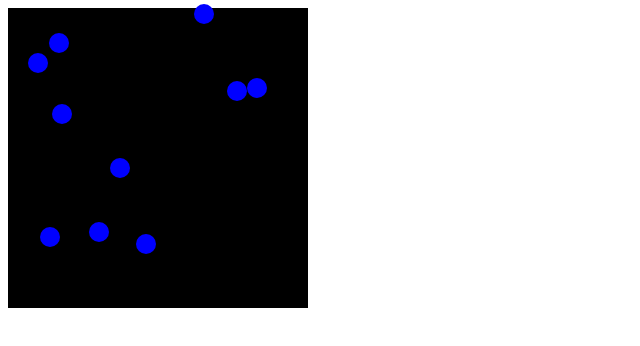
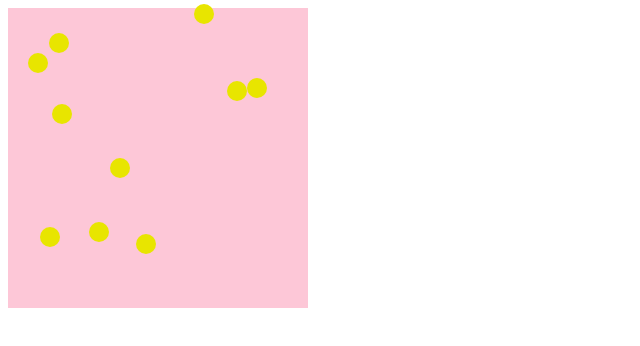
Before and after one commit to McKenbourg/-McKenbourgeois.github.io, a plain HTML site: page asd-debugging-exercise/index.html in a window 1280 px wide. Shown: the whole page, without its empty margins (0-640 px from the left). Drawn offline with nearby package versions, Linux system fonts and the light colour scheme.

Commit message:
completed exercise

```diff
--- a/asd-debugging-exercise/index.css
+++ b/asd-debugging-exercise/index.css
@@ -1,5 +1,5 @@
 #board {
-    background: black;
+    background: #fdc7d7;
     width: 300px;
     height: 300px;
     left: 0px;
@@ -8,7 +8,7 @@
 
 
 .circle {
-    background: blue;
+    background: #e8e500;
     width: 20px;
     height: 20px;
     border-radius: 10px;
```
